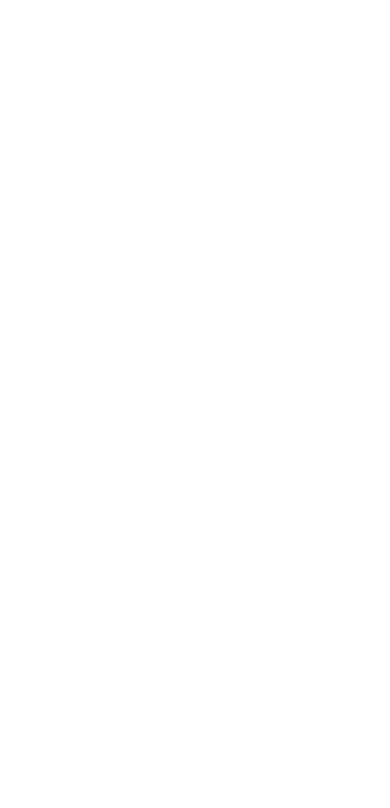
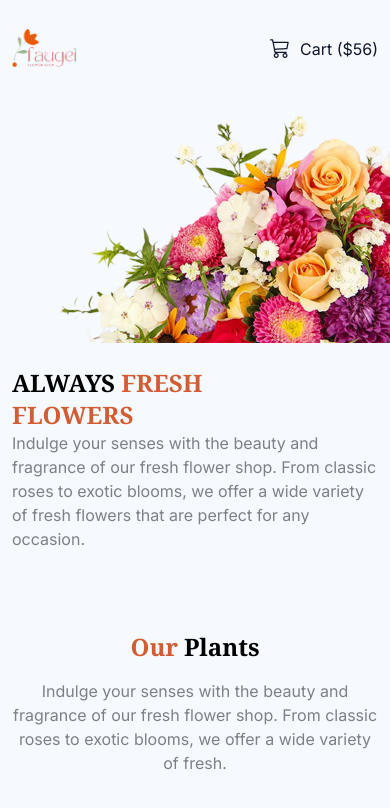
Before and after one commit to 3z4z/faugei-flower-shop, a plain HTML site: page index.html in a window 390 px wide. Drawn offline with nearby package versions, Linux system fonts and the light colour scheme.

Commit message:
banner & nav done with responsive

```diff
--- a/index.html
+++ b/index.html
@@ -8,11 +8,64 @@
     <script src="https://cdn.jsdelivr.net/npm/@tailwindcss/browser@4"></script>
     <link rel="stylesheet" href="css/style.css">
     <link rel="shortcut icon" href="favicon.png" type="image/x-icon">
+    <link rel="stylesheet"
+        href="https://cdnjs.cloudflare.com/ajax/libs/bootstrap-icons/1.13.1/font/bootstrap-icons.min.css">
+    <link rel="stylesheet" href="https://cdnjs.cloudflare.com/ajax/libs/bootstrap-icons/1.13.1/bootstrap-icons.svg">
 </head>
 
-<body>
-    <header></header>
-    <main></main>
+<body class="bg-blue-50/50">
+    <header class="xl:max-w-6xl mx-auto px-3 xl:px-0">
+        <nav class="flex justify-between items-center pt-7">
+            <div class="md:grow">
+                <img src="assets/brand-logo.png" alt="brand logo" class="sm:h-16 md:h-auto h-10">
+            </div>
+            <ul class="hidden sm:flex gap-12 items-center md:me-12">
+                <li><a href="#" class="font-bold text-slate-900">Home</a></li>
+                <li><a href="#" class="transition-all text-slate-500 hover:text-slate-900">Shop</a></li>
+                <li><a href="#" class="transition-all text-slate-500 hover:text-slate-900">About us</a></li>
+            </ul>
+            <a href="#" class="transition-all text-slate-900 hover:text-orange-700"><i
+                    class="bi bi-cart3 text-xl"></i><span class="ms-2.5">Cart ($56)</span></a>
+        </nav>
+    </header>
+    <main class="max-w-6xl mx-auto px-3">
+        <!-- hero section -->
+        <section class="md:mt-32 mt-8">
+            <div class="flex items-end md:pt-20 flex-col-reverse md:flex-row">
+                <div class="md:w-1/2">
+                    <div class="md:pe-5">
+                        <h1 class="font-bold md:text-[4.075rem] sm:text-3xl text-2xl uppercase md:mt-0 mt-6">Always
+                            <span class="text-orange-700/80">fresh <br>
+                                flowers</span>
+                        </h1>
+                        <p class="text-gray-950/50 md:text-[1.375rem] text-[1rem]">Indulge your senses with the beauty
+                            and fragrance
+                            of
+                            our
+                            fresh flower
+                            shop. From classic roses to
+                            exotic blooms, we offer a wide variety of fresh flowers that are perfect for any occasion.
+                        </p>
+                    </div>
+                </div>
+                <div class="md:w-1/2 -mx-3 md:mx-0">
+                    <img class="w-full " src="assets/images/hero-flower.png" alt="hero flower image">
+                </div>
+            </div>
+        </section>
+        <!-- collections section -->
+        <section class="md:mt-32 mt-20">
+            <!-- common section title -->
+            <div class="text-center mx-auto max-w-4xl mb-12">
+                <h3 class="md:text-5xl sm:text-3xl text-2xl mb-4  font-bold"><span
+                        class="text-orange-700/80 md:me-3 me-1.5">Our</span>Plants</h3>
+                <p class="text-gray-950/50 md:text-[1.375rem] text-[1rem]">Indulge your senses with the beauty and
+                    fragrance of our
+                    fresh flower shop.
+                    From classic roses to exotic blooms, we offer a wide variety of fresh.</p>
+            </div>
+        </section>
+    </main>
     <footer></footer>
 </body>
 
```
